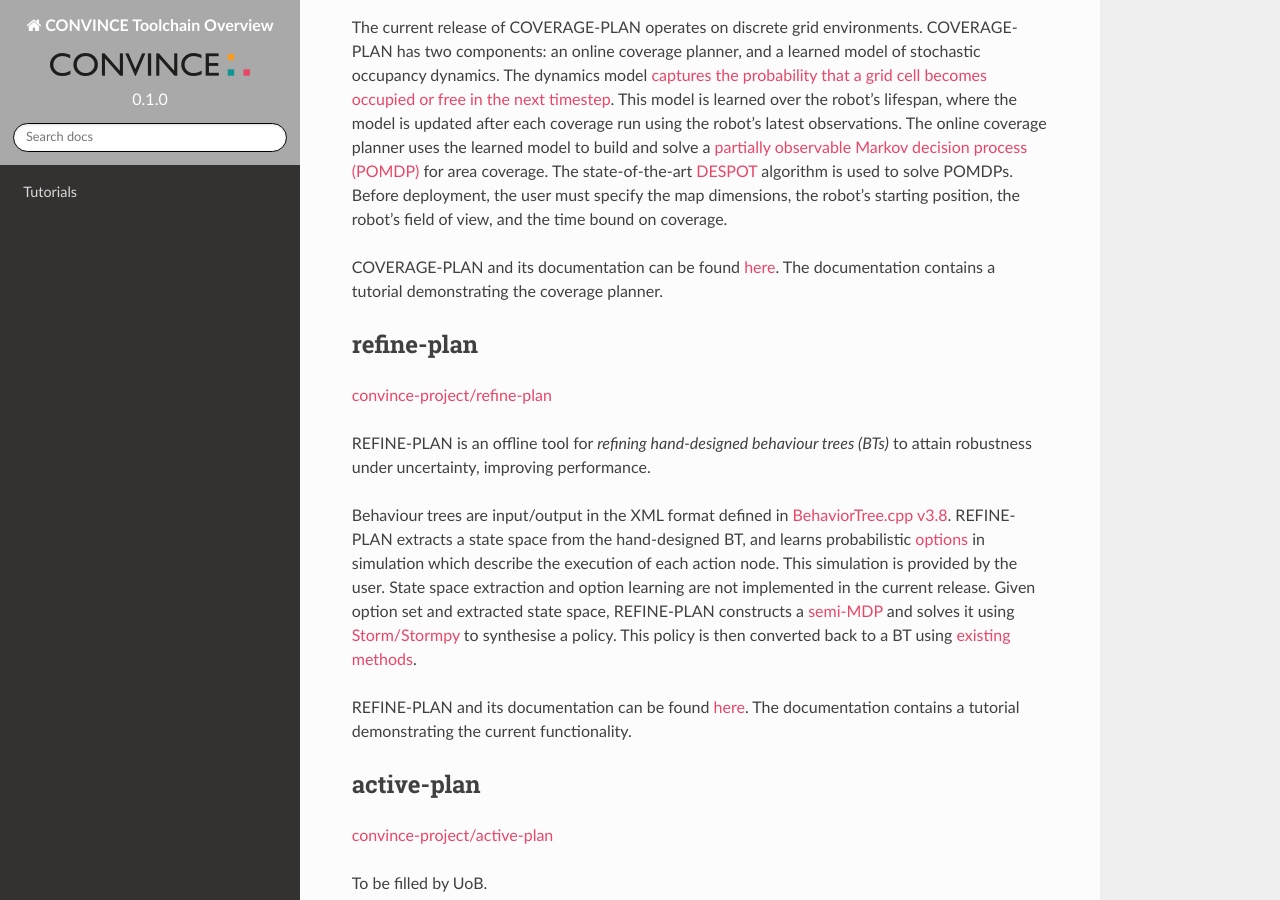
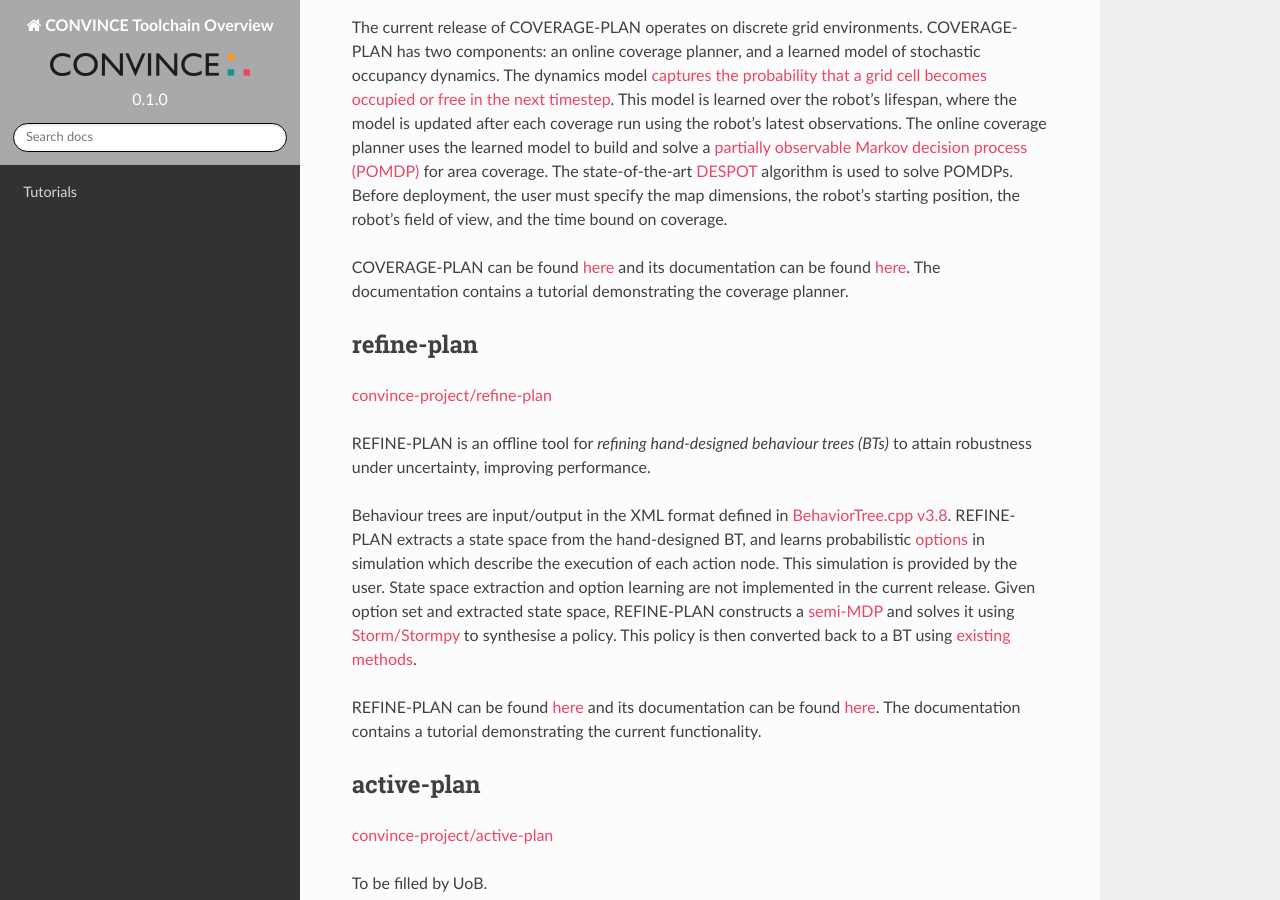
Before and after one commit to convince-project/overview, a Sphinx documentation site: the page built from docs/source/index.rst, in a window 1280 px wide and 900 px high, scrolled down 908 px. Built offline with Sphinx 7.4.7 and the Read the Docs theme 2.0.0, drawn with Linux system fonts in a browser that asks for light colours.

Commit message:
Update refine/coverage overview with new links
Signed-off-by: Charlie Street <me@charliestreet.net>

```diff
--- a/docs/source/index.rst
+++ b/docs/source/index.rst
@@ -49,7 +49,7 @@ The online coverage planner uses the learned model to build and solve a `partial
 The state-of-the-art `DESPOT <https://github.com/AdaCompNUS/despot>`_ algorithm is used to solve POMDPs.
 Before deployment, the user must specify the map dimensions, the robot's starting position, the robot's field of view, and the time bound on coverage.
 
-COVERAGE-PLAN and its documentation can be found `here <https://github.com/convince-project/coverage-plan>`__.
+COVERAGE-PLAN can be found `here <https://github.com/convince-project/coverage-plan>`__ and its documentation can be found `here <https://convince-project.github.io/coverage-plan>`__.
 The documentation contains a tutorial demonstrating the coverage planner.
 
 
@@ -68,7 +68,7 @@ Given option set and extracted state space, REFINE-PLAN constructs a `semi-MDP <
 This policy is then converted back to a BT using `existing methods <https://ieeexplore.ieee.org/document/10105979>`_.
 
 
-REFINE-PLAN and its documentation can be found `here <https://github.com/convince-project/refine-plan>`__.
+REFINE-PLAN can be found `here <https://github.com/convince-project/refine-plan>`__ and its documentation can be found `here <https://convince-project.github.io/refine-plan>`__.
 The documentation contains a tutorial demonstrating the current functionality.
 
 active-plan
```
